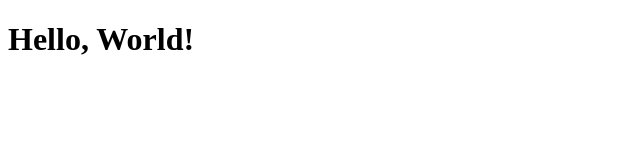
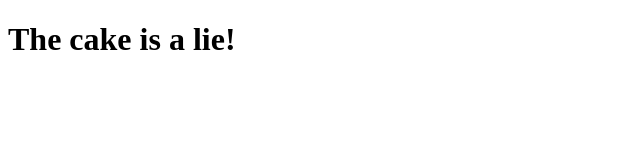
Before and after one commit to Kevinsnewhorizon/CS3338-first-project, a plain HTML site: page index.html in a window 1280 px wide. Shown: the whole page, without its empty margins (0-640 px from the left). Drawn offline with Linux system fonts and the light colour scheme.

Commit message:
Update index.html

```diff
--- a/index.html
+++ b/index.html
@@ -6,6 +6,6 @@
     <title>My First Project</title>
 </head>
 <body>
-    <h1>Hello, World!</h1>
+    <h1>The cake is a lie!</h1>
 </body>
 </html>
```
